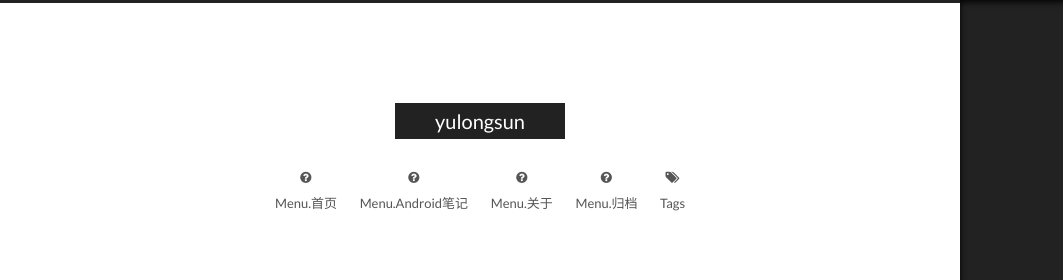
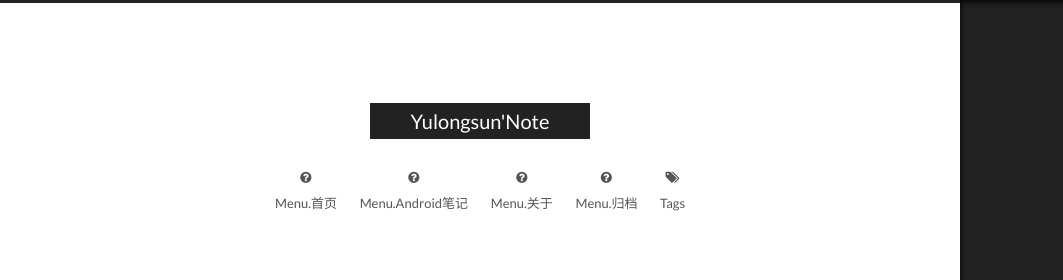
Before and after one commit to 769824456/769824456.github.io, a plain HTML site: page archives/2016/03/index.html in a window 1280 px wide. Shown: the top 280 px of the page, 0-1063 px from the left. Drawn offline with Linux system fonts and the light colour scheme.

Commit message:
Site updated: 2016-03-25 01:14:48

```diff
--- a/archives/2016/03/index.html
+++ b/archives/2016/03/index.html
@@ -59,12 +59,12 @@
 
 <meta name="description">
 <meta property="og:type" content="website">
-<meta property="og:title" content="yulongsun">
+<meta property="og:title" content="Yulongsun'Note">
 <meta property="og:url" content="http://yoursite.com/archives/2016/03/index.html">
-<meta property="og:site_name" content="yulongsun">
+<meta property="og:site_name" content="Yulongsun'Note">
 <meta property="og:description">
 <meta name="twitter:card" content="summary">
-<meta name="twitter:title" content="yulongsun">
+<meta name="twitter:title" content="Yulongsun'Note">
 <meta name="twitter:description">
 
 
@@ -83,7 +83,7 @@
   };
 </script>
 
-  <title> Archiv | yulongsun </title>
+  <title> Archiv | Yulongsun'Note </title>
 </head>
 
 <body itemscope itemtype="http://schema.org/WebPage" lang="zh-CN">
@@ -114,7 +114,7 @@
   <div class="custom-logo-site-title">
     <a href="/"  class="brand" rel="start">
       <span class="logo-line-before"><i></i></span>
-      <span class="site-title">yulongsun</span>
+      <span class="site-title">Yulongsun'Note</span>
       <span class="logo-line-after"><i></i></span>
     </a>
   </div>
--- a/css/main.css
+++ b/css/main.css
@@ -1512,7 +1512,7 @@ pre .javascript .function {
   width: 4px;
   height: 4px;
   border-radius: 50%;
-  background: #ff73ff;
+  background: #ff7aff;
 }
 .links-of-blogroll {
   font-size: 13px;
```
Also changed, not shown: 2016/03/25/hello-world/index.html (+3 -3 lines), archives/2016/index.html (+5 -5 lines), archives/index.html (+5 -5 lines), index.html (+5 -5 lines).
